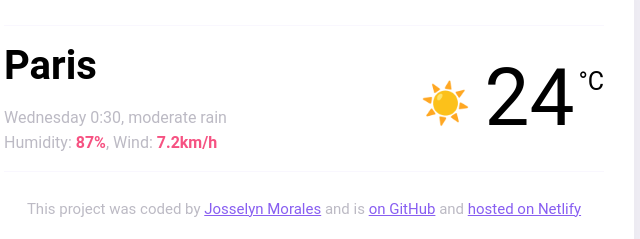
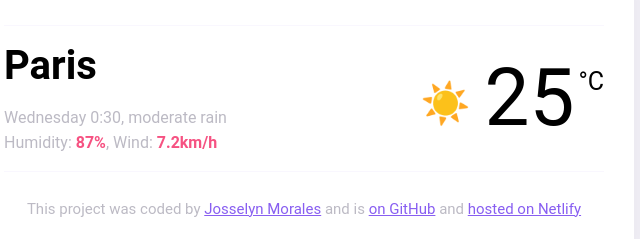
Before and after one commit to JossCodeOrg/my-weather-app, a plain HTML site: page index.html in a window 1280 px wide. Shown: the part 151-390 px from the top of the page, 336-976 px from the left. Drawn offline with nearby package versions, Linux system fonts and the light colour scheme.

Commit message:
update in the code

```diff
--- a/index.html
+++ b/index.html
@@ -32,7 +32,7 @@
           </div>
           <div class="temperature">
             <span class="temperature-emoji">☀️</span>
-            <span class="temperature-number">24</span>
+            <span class="temperature-number">25</span>
             <span class="temperature-degree"> °C </span>
           </div>
         </div>
```
